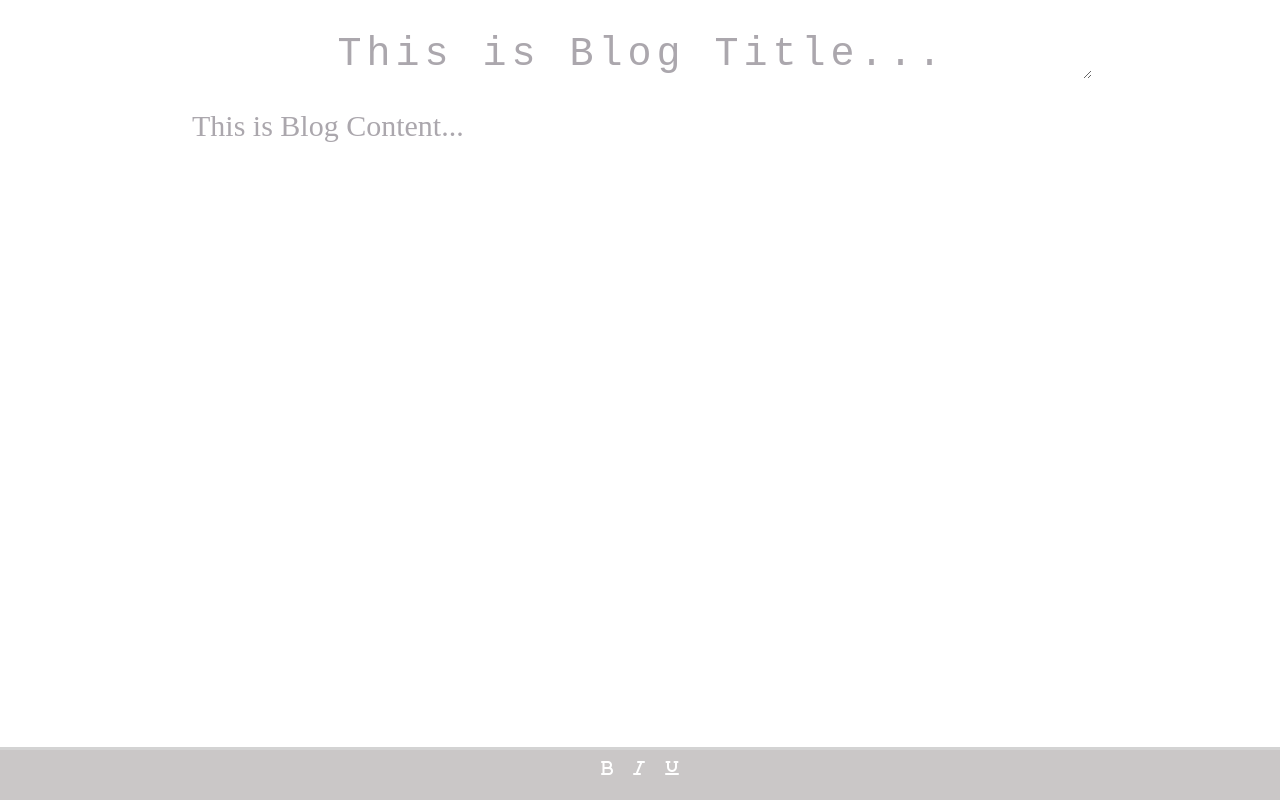
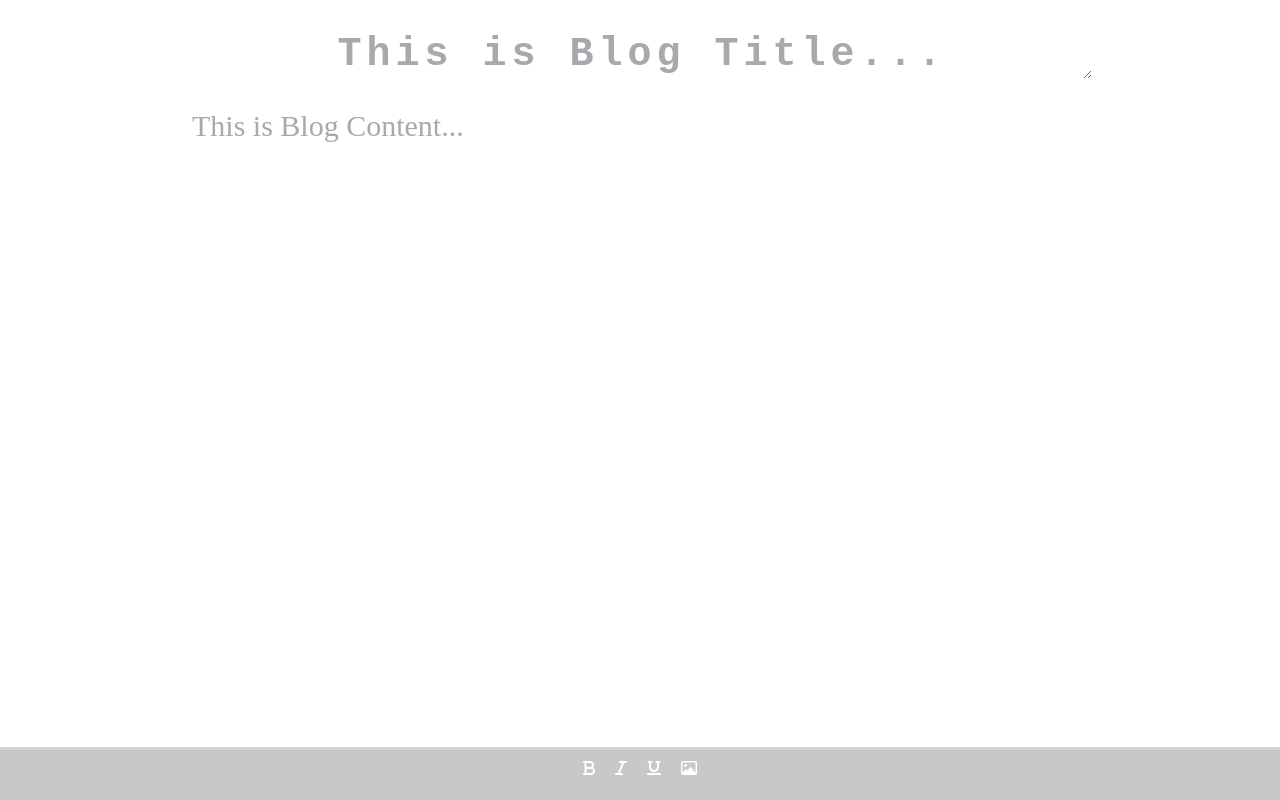
Before and after one commit to love1024/LearningKin, an Angular app: page / in a window 1280 px wide. Built offline with nearby package versions, Linux system fonts and the light colour scheme.

Commit message:
Added Image support

```diff
--- a/src/app/creator/creator.component.html
+++ b/src/app/creator/creator.component.html
@@ -1,5 +1,6 @@
 <div class="body">
-  <div class="container">
+  <div #content
+    class="container">
     <textarea #titleText
       class="title"
       placeholder="This is Blog Title..."
@@ -8,18 +9,24 @@
       contenteditable="true"
       placeholder="This is Blog Content..."></div>
   </div>
+  <div class="fakeBox"></div>
 </div>
 <div class="toolbar">
   <a href="#"
-    (click)="makeBold()"><i class="fa fa-bold"
+    (click)="formatText('bold')"><i class="fa fa-bold"
     aria-hidden="true"></i></a>
 
   <a href="#"
-    (click)="makeItalic()"><i class="fa fa-italic"
+    (click)="formatText('italic')"><i class="fa fa-italic"
     aria-hidden="true"></i></a>
 
   <a href="#"
-    (click)="makeUnderline()">
+    (click)="formatText('underline')">
      <i class="fa fa-underline"
     aria-hidden="true"></i> </a>
+
+  <a href="#"
+    (click)="insertImage()">
+  <i class="fa fa-picture-o"
+   aria-hidden="true"></i></a>
 </div>
--- a/src/app/creator/creator.component.scss
+++ b/src/app/creator/creator.component.scss
@@ -22,6 +22,7 @@
   letter-spacing: 5px;
   text-align: center;
   font-size: 40px;
+  font-weight: bold;
   color:#383636;
   height: 45px;
   margin-top: 30px;
@@ -46,6 +47,11 @@
   border-top: 3px solid lightgray;
 }
 
+.image {
+  width: 100%;
+  margin: 20px 0 20px 0;
+}
+
 .fa {
   padding: 10px;
   color:white;
@@ -66,3 +72,9 @@
   display: block; /* For Firefox */
   color:#ABA7AD;
 }
+
+//Fake Height to add at below of content area
+.fakeBox {
+  height: 500px;
+  width:100%;
+}
--- a/src/app/creator/creator.component.ts
+++ b/src/app/creator/creator.component.ts
@@ -1,4 +1,4 @@
-import { Component, OnInit } from '@angular/core';
+import { Component, OnInit, ViewChild, Renderer2, ElementRef } from '@angular/core';
 
 @Component({
   selector: 'app-creator',
@@ -6,16 +6,19 @@ import { Component, OnInit } from '@angular/core';
   styleUrls: ['./creator.component.scss']
 })
 export class CreatorComponent implements OnInit {
-  prev = '1px';
-  constructor() { }
+
+  @ViewChild('content') content: ElementRef;
+
+  constructor(private _renderer: Renderer2) { }
 
   ngOnInit() {
   }
 
+  // Auto grow the title and content div
   autoGrow(el) {
     // Increase Height according to input
     if (el.scrollHeight > el.clientHeight) {
-      el.style.height = el.scrollHeight + 'px';
+      el.style.height = (el.scrollHeight + 50) + 'px';
     } else {
       // Prevent height from growing when deleting lines.
       el.style.height = '1px';
@@ -23,16 +26,26 @@ export class CreatorComponent implements OnInit {
     }
   }
 
-  makeBold() {
-    document.execCommand('bold', false, null);
+  // Format text according to the command
+  formatText(cmd: string) {
+    document.execCommand(cmd, false, null);
   }
+  // https://scontent.fdel3-1.fna.fbcdn.net/v/t1.0-9/1230002_1391455327751947_73356302_n.jpg?oh=0867b698933ca57f49283d09a2140e42&oe=5A4D1E2A
+  insertImage() {
 
-  makeItalic() {
-    document.execCommand('italic', false, null);
-  }
+    // Insert new Image Element using renderer2
+    const link = window.prompt('Insert link of the image');
+    const el = this._renderer.createElement('img');
+    this._renderer.addClass(el, 'image');
+    this._renderer.setAttribute(el, 'src', link);
+    this._renderer.appendChild(this.content.nativeElement, el);
 
-  makeUnderline() {
-    document.execCommand('underline', false, null);
+    // Insert next editable box to add more content
+    const el1 = this._renderer.createElement('div');
+    this._renderer.addClass(el1, 'content');
+    this._renderer.setAttribute(el1, 'contentEditable', 'true');
+    this._renderer.setAttribute(el1, 'placeholder', 'Add Extra Content...');
+    this._renderer.appendChild(this.content.nativeElement, el1);
   }
 
 }
```
